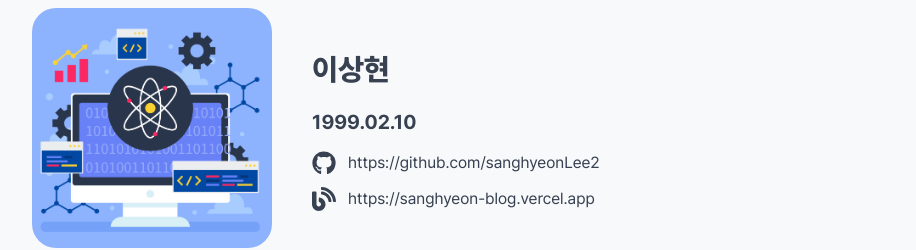
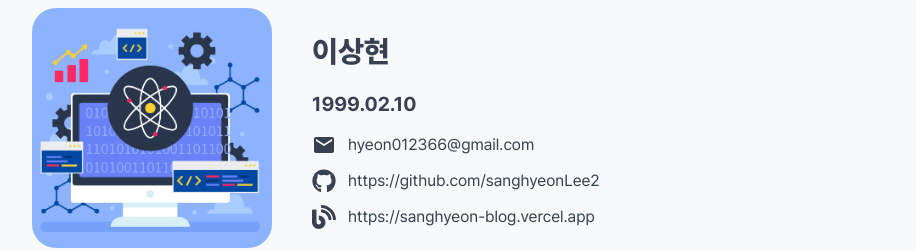
Before and after one commit to sanghyeonLee2/sanghyeon.dev, a Next.js app: page / in a window 1280 px wide. Shown: the part 960-1210 px from the top of the page, without its empty margins (175-1091 px from the left). Built offline with nearby package versions, Linux system fonts and the light colour scheme; a web font is replaced by a local one.

Commit message:
feat: 이메일 아이콘, 텍스트 관련 상수 추가

```diff
--- a/src/components/section/About/constants.tsx
+++ b/src/components/section/About/constants.tsx
@@ -1,7 +1,13 @@
 import { FaGithub, FaBlog } from 'react-icons/fa';
-import { LinkType } from '@/types/ui';
+import { MdEmail } from 'react-icons/md';
+import { LinkType } from '@/common/types';
 
 export const PROFILE_OPTIONS: LinkType[] = [
+  {
+    text: 'hyeon012366@gmail.com',
+    icon: <MdEmail className="text-2xl" />,
+    href: 'mailto:hyeon012366@gmail.com',
+  },
   {
     text: 'https://github.com/sanghyeonLee2',
     icon: <FaGithub className="text-2xl" />,
```
